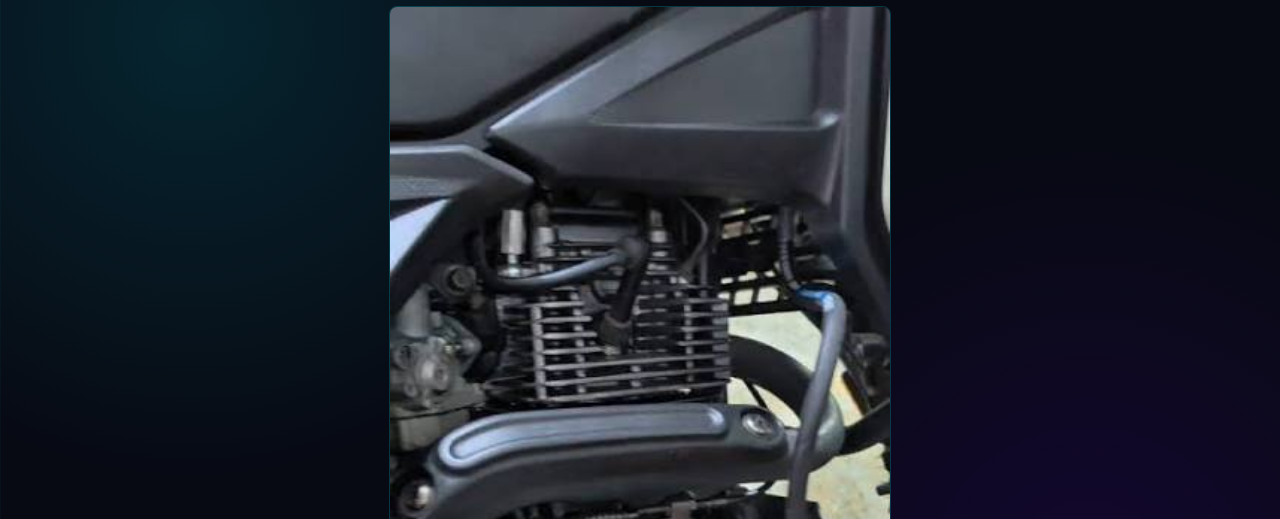
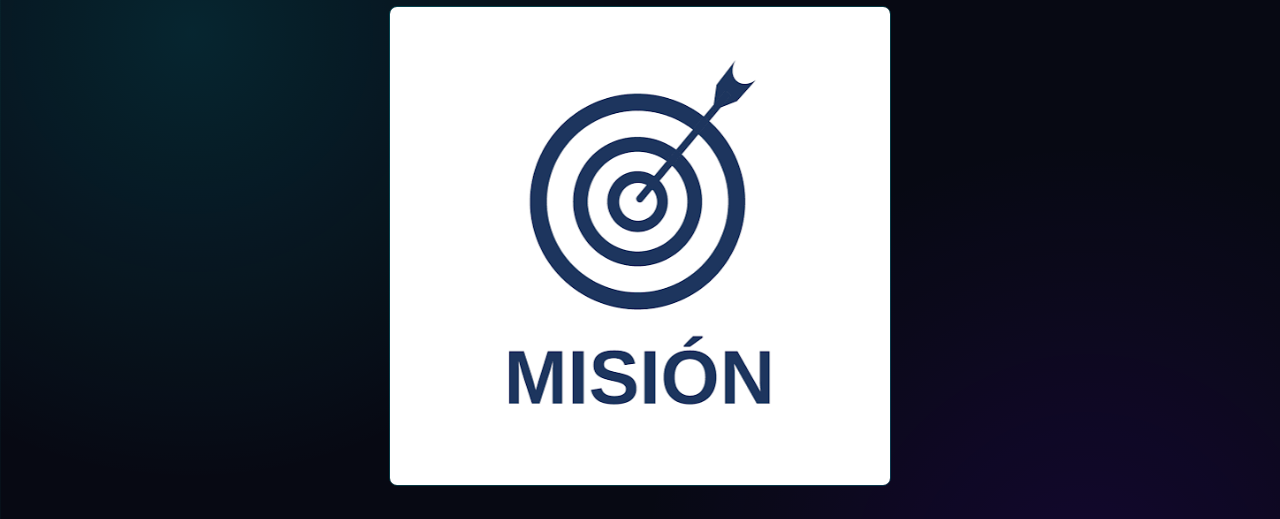
Before and after one commit to sergfonzam0-sys/Desvare-Taller-Movil, a plain HTML site: page mision.html in a window 1280 px wide. Shown: the part 87-606 px from the top of the page. Drawn offline with Linux system fonts and the light colour scheme.

Commit message:
Change main image in mision.html
Updated image source for the main image in the header.

```diff
--- a/mision.html
+++ b/mision.html
@@ -18,7 +18,7 @@
                 <a href="contacto.html">Contacto</a>
             </ul>
         </nav></center>
-        <div><center><img src="img/mision/motor.jpg" width="500"></center></div>
+        <div><center><img src="img/mision/images.png" width="500"></center></div>
         <center><h1>Fuimos creado para solucionarte...</h1></center>
     </header>
     <h2></h2>
```
